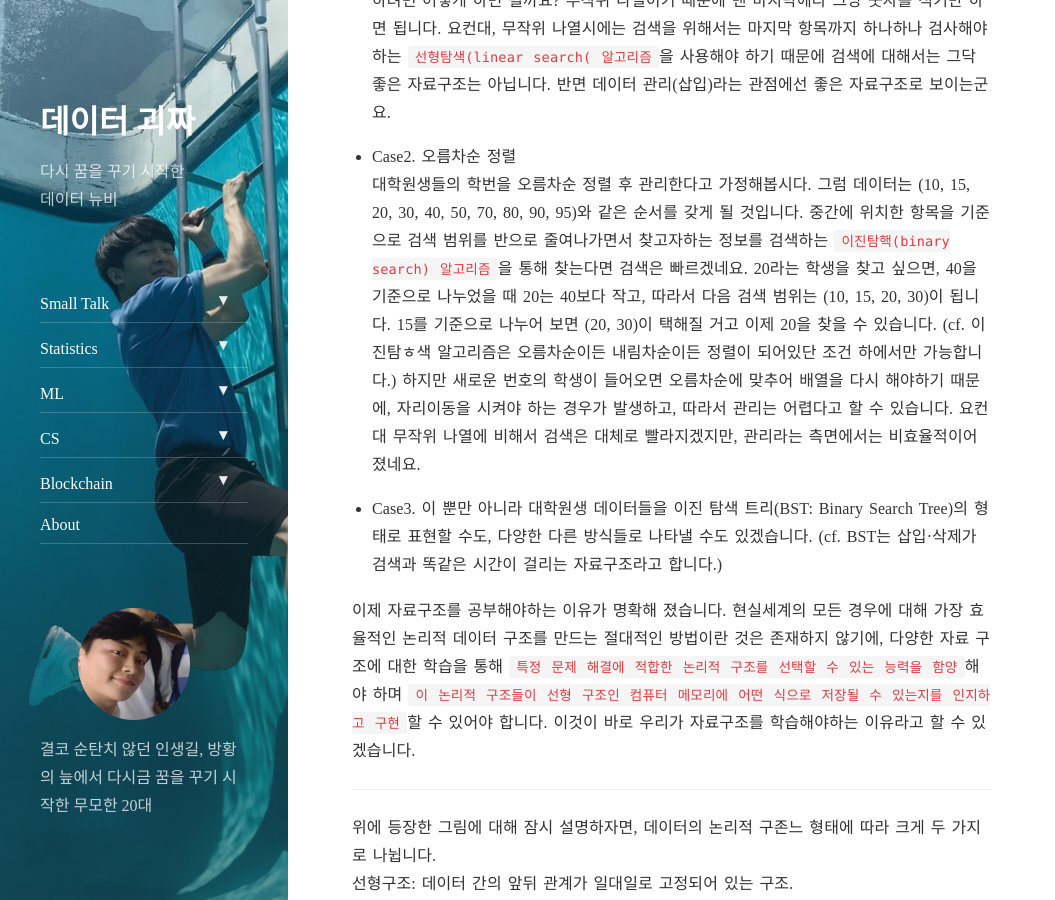
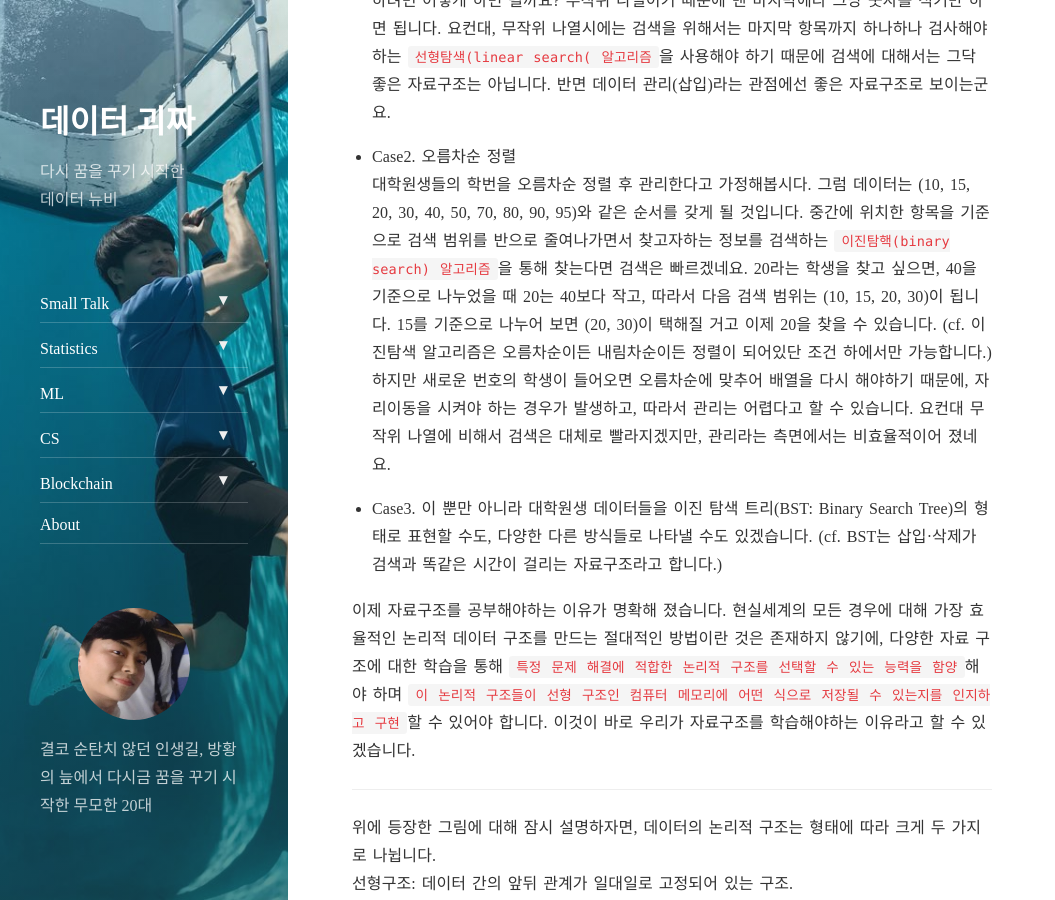
Before and after one commit to tryumanshow/data-weirdo.github.io, a Jekyll site: the page built from _posts/2019-10-18-cs-data_structure-intro.markdown, in a window 1280 px wide and 900 px high, scrolled down 1506 px. Shown: the whole window, without its empty margins (0-1055 px from the left). Built offline with Jekyll 4.4.1, drawn with Linux system fonts in a browser that asks for light colours; nearby versions of some CDN libraries; comment, search, counter and statistics services are not loaded; some of the changed text lies outside the part shown.

Commit message:
Update 2019-10-18-cs-data_structure-intro.markdown

```diff
--- a/_posts/2019-10-18-cs-data_structure-intro.markdown
+++ b/_posts/2019-10-18-cs-data_structure-intro.markdown
@@ -47,7 +47,7 @@ comments: true
 갖게 될 것입니다.  중간에 위치한 항목을 기준으로 검색 범위를 반으로 줄여나가면서 찾고자하는 정보를 검색하는 `이진탐핵(binary search) 알고리즘`을
 통해 찾는다면 검색은 빠르겠네요. 20라는 학생을 찾고 싶으면, 40을 기준으로 나누었을 때 20는 40보다 작고, 따라서 다음 검색 범위는 (10, 15, 20, 30)이
 됩니다. 15를 기준으로 나누어 보면 (20, 30)이 택해질 거고 이제 20을 찾을 수 있습니다.
-(cf. 이진탐ㅎ색 알고리즘은 오름차순이든 내림차순이든 정렬이 되어있단 조건 하에서만 가능합니다.)
+(cf. 이진탐색 알고리즘은 오름차순이든 내림차순이든 정렬이 되어있단 조건 하에서만 가능합니다.)
 하지만 새로운 번호의 학생이 들어오면 오름차순에 맞추어 배열을 다시 해야하기 때문에, 자리이동을 시켜야 하는 경우가 발생하고, 따라서 관리는
 어렵다고 할 수 있습니다. 요컨대 무작위 나열에 비해서 검색은 대체로 빨라지겠지만, 관리라는 측면에서는 비효율적이어 졌네요.
 
@@ -59,19 +59,22 @@ comments: true
 우리가 자료구조를 학습해야하는 이유라고 할 수 있겠습니다.
 
 ---
-위에 등장한 그림에 대해 잠시 설명하자면, 데이터의 논리적 구존느 형태에 따라 크게 두 가지로 나뉩니다.
+
+위에 등장한 그림에 대해 잠시 설명하자면, 데이터의 논리적 구조는 형태에 따라 크게 두 가지로 나뉩니다.
 선형구조: 데이터 간의 앞뒤 관계가 일대일로 고정되어 있는 구조.
-비선형구조: 데이터 간의 앞뒤 관계까 일대일로 고정되지 않은 구조.
+비선형구조: 데이터 간의 앞뒤 관계가 일대일로 고정되지 않은 구조.
+
 ---
 
 # 추상자료형(ADT)란 무엇인가?
 
-추상자료형이란 사용자의 입장에서 문제 해결의 대상이 되는 데이터들의 집합과 그 집합에 대한 연산들을 묶어서 정의해 놓은 것입니다.
+추상자료형이란 `사용자의 입장에서 문제 해결의 대상이 되는 데이터들의 집합과 그 집합에 대한 연산들을 묶어서 정의해 놓은 것`입니다.
 예를 들어, 위의 예에서 저 랩실은 컴퓨터 공학과는 일말의 관계도 없는 랩실이라고 생각해보겠습니다. 그렇다면 교수님은 단지 이 데이터가
 대학원 생들에 대한 정보를 모아놓은 데이터라는 것, 그리고 어떻게 검색하고, 삽입·삭제를 하는지만 아시면 되지 이 데이터들의
-논리적 구조 및 연산을 어떻게 프로그램으로 구현해야하는 지에 대해서는 관심도 없고 알아야할 필요도 없습니다. 대학원생 데이터가 존재한다는
-사실과 이를 어떻게 관리하면 되는 지에 대한 정의를 묶어서 ADT라고 할 수 있 특정 문제 해결에 대한 ADT의 연산이 가장 효율적으로 수행될 수 있도록
-데이터들에 대한 논리적 구조를 설계하고 구현하는 것, 이것이 바로 `자료구조`의 역할입니다. 요컨대, `자료구조는 ADT의 구현이다.`라고 정의할 수 있습니다.
+논리적 구조 및 연산을 어떻게 프로그램으로 구현해야하는 지에 대해서는 관심도 없고 알아야 할 필요도 없습니다. 대학원생 데이터가 존재한다는
+사실과 이를 관리하는 방법들에 대한 정의를 묶어서 ADT라고 할 수 있습니다. 특정 문제 해결에 대한 ADT의 연산이 가장 효율적으로 수행될 수 있도록
+데이터들에 대한 논리적 구조를 설계하고 구현하는 것, 이것이 바로 `자료구조`의 역할입니다.
+요컨대, `자료구조는 ADT의 구현이다.`라고 정의할 수 있습니다.
 
 이후 글에는 자료구조의 연산 수행 시간에 대해 분석해보겠습니다. (시간 복잡도)
 
```
